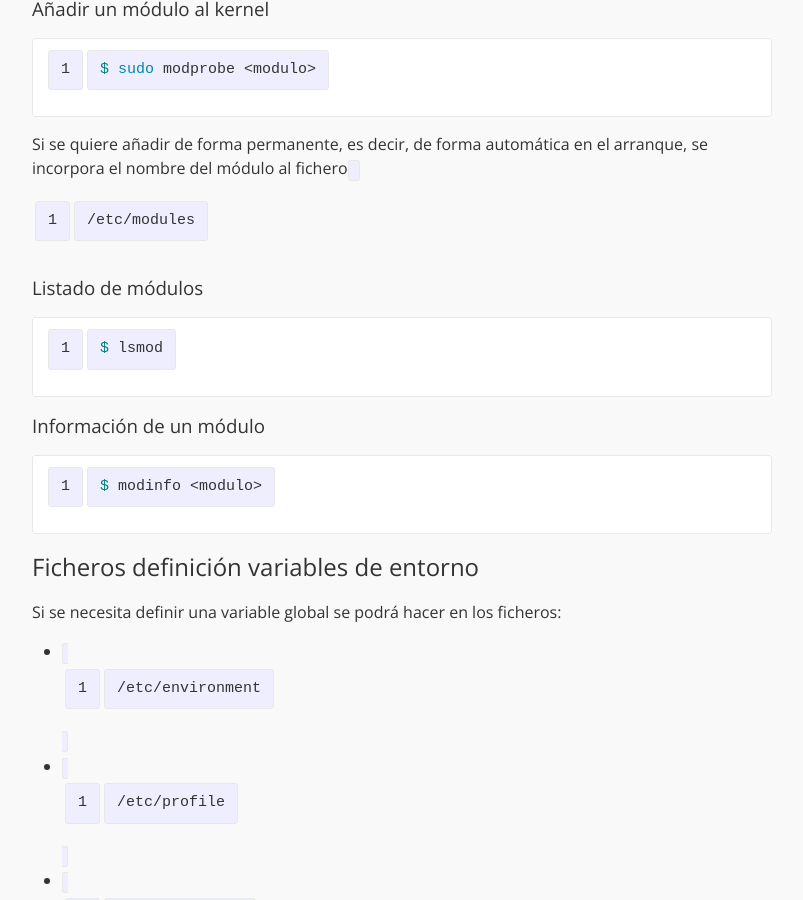
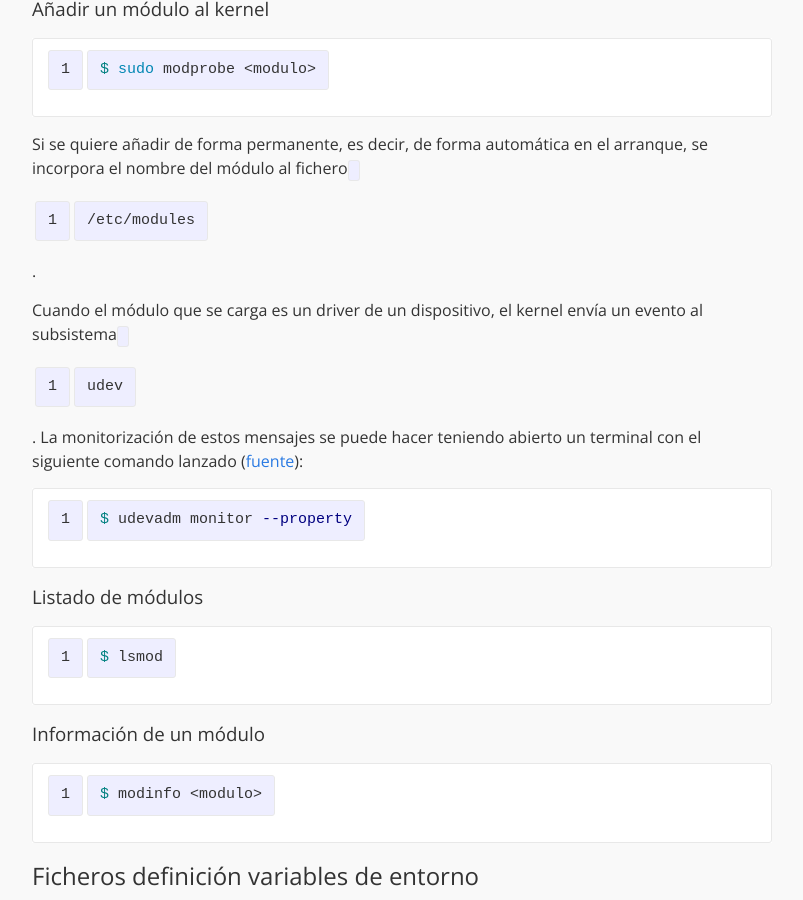
Before and after one commit to eduardofilo/eduardofilo.jekyll, a Jekyll site: the page built from sistemas/ubuntu.md, in a window 1280 px wide and 900 px high, scrolled down 12744 px. Shown: the whole window, without its empty margins (238-1041 px from the left). Built offline with Jekyll 4.4.1, drawn with Linux system fonts in a browser that asks for light colours; Markdown is read by kramdown in place of the engine named in the settings.

Commit message:
Gestión de módulos en Ubuntu.

````diff
--- a/sistemas/ubuntu.md
+++ b/sistemas/ubuntu.md
@@ -466,7 +466,13 @@ $ avconv -f x11grab -r 25 -s 910x550 -i :0.0 -vcodec huffyuv screencast.avi
 $ sudo modprobe <modulo>
 ```
 
-Si se quiere añadir de forma permanente, es decir, de forma automática en el arranque, se incorpora el nombre del módulo al fichero `/etc/modules`
+Si se quiere añadir de forma permanente, es decir, de forma automática en el arranque, se incorpora el nombre del módulo al fichero `/etc/modules`.
+
+Cuando el módulo que se carga es un driver de un dispositivo, el kernel envía un evento al subsistema `udev`. La monitorización de estos mensajes se puede hacer teniendo abierto un terminal con el siguiente comando lanzado ([fuente](https://wiki.ubuntu.com/Kernel/Firmware)):
+
+```bash
+$ udevadm monitor --property
+```
 
 ### Listado de módulos
 
````
